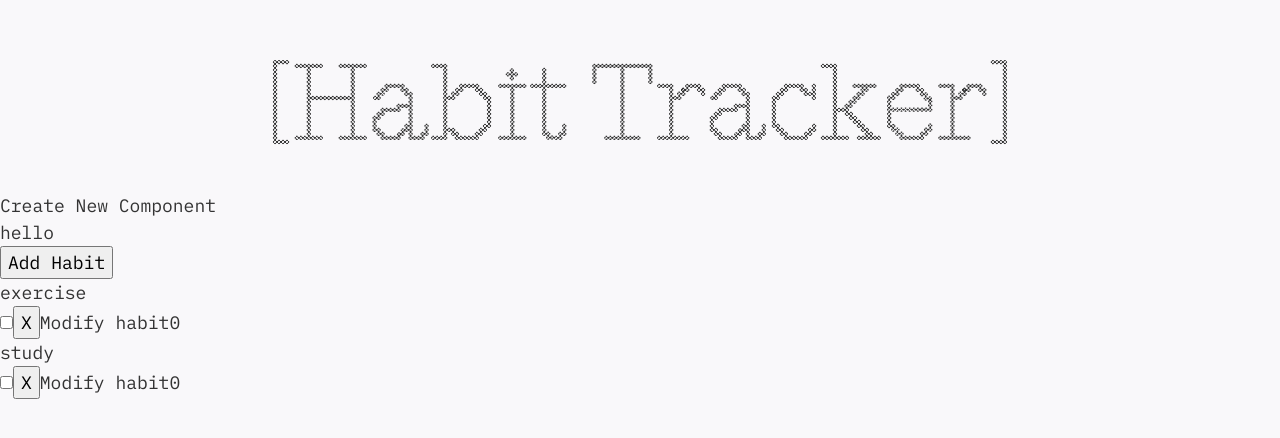
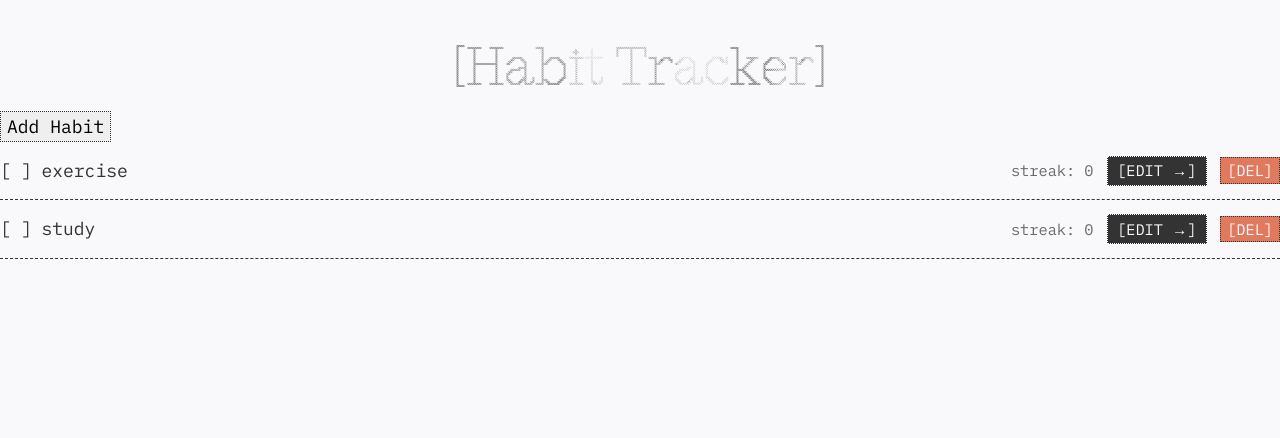
Before and after one commit to isurudotxyz/habit-tracker, a Next.js app: page / in a window 1280 px wide. Shown: the top 438 px of the page. Built offline with nearby package versions, Linux system fonts and the light colour scheme.

Commit message:
style: apply  styling to HabitCard

```diff
--- a/src/app/globals.css
+++ b/src/app/globals.css
@@ -55,6 +55,7 @@ button,
 textarea,
 select {
   font: inherit;
+  border: 1px dotted var(--color-border);
 }
 a {
   color: inherit;
--- a/src/app/page.js
+++ b/src/app/page.js
@@ -1,13 +1,11 @@
 import { Header } from "@/components/Header/Header";
 import HabitList from "./HabitList";
 import { HABIT } from "@/lib/mockData";
-import Link from "next/link";
 export default function Home() {
   return (
     <>
       <Header />
-      <Link href="/habits/new"> Create New Component</Link>
-      <div>hello</div>
+
       <HabitList habits={HABIT} />
     </>
   );
--- a/src/components/HabitCard/CompletionCheckbox.js
+++ b/src/components/HabitCard/CompletionCheckbox.js
@@ -1,6 +1,7 @@
 "use client";
 import { useState } from "react";
 import { markHabitComplete } from "@/lib/actions";
+import styles from "./CompletionCheckbox.module.css";
 export default function CompletionCheckbox({ habitId }) {
   const [isChecked, setIsChecked] = useState(false);
   function handleChange() {
@@ -9,5 +10,15 @@ export default function CompletionCheckbox({ habitId }) {
     newValue && markHabitComplete(habitId);
   }
 
-  return <input type="checkbox" checked={isChecked} onChange={handleChange} />;
+  return (
+    <label>
+      <input
+        className={styles.hiddenCheckBox}
+        type="checkbox"
+        checked={isChecked}
+        onChange={handleChange}
+      />
+      <span className={styles.bracketDisplay}></span>
+    </label>
+  );
 }
--- /dev/null
+++ b/src/components/HabitCard/CompletionCheckbox.module.css
@@ -0,0 +1,18 @@
+/* fix checkbox focusring */
+.hiddenCheckBox {
+  position: absolute;
+  opacity: 0;
+  width: 0;
+  height: 0;
+}
+label:has(.hiddenCheckBox:focus-visible) {
+  text-decoration: underline;
+}
+
+.bracketDisplay::before {
+  content: "[ ]";
+}
+
+.hiddenCheckBox:checked + .bracketDisplay::before {
+  content: "[x]";
+}
--- a/src/components/HabitCard/DeleteButton.js
+++ b/src/components/HabitCard/DeleteButton.js
@@ -2,10 +2,11 @@
 
 import { deleteHabit } from "@/lib/actions";
 import { startTransition } from "react";
-
+import styles from "./DeleteButton.module.css";
 export default function DeleteButton({ habitId, deleteFunction }) {
   return (
     <button
+      className={styles.deleteButton}
       onClick={() => {
         startTransition(() => {
           deleteFunction();
@@ -13,7 +14,7 @@ export default function DeleteButton({ habitId, deleteFunction }) {
         });
       }}
     >
-      X
+      [DEL]
     </button>
   );
 }
--- /dev/null
+++ b/src/components/HabitCard/DeleteButton.module.css
@@ -0,0 +1,6 @@
+.deleteButton {
+  cursor: pointer;
+  font-size: var(--font-size-sm);
+  color: var(--color-bg);
+  background-color: var(--color-danger);
+}
--- a/src/components/HabitCard/HabitCard.js
+++ b/src/components/HabitCard/HabitCard.js
@@ -2,15 +2,22 @@ import Link from "next/link";
 import CompletionCheckbox from "./CompletionCheckbox";
 import DeleteButton from "./DeleteButton";
 import { calculateStreak } from "@/lib/habits";
+import styles from "./HabitCard.module.css";
 export default function HabitCard({ habit, deleteFunction }) {
   const streak = calculateStreak(habit.id);
   return (
-    <>
-      <div>{habit.title}</div>
-      <CompletionCheckbox habitId={habit.id} />
-      <DeleteButton habitId={habit.id} deleteFunction={deleteFunction} />
-      <Link href={`/habits/${habit.id}/edit`}>Modify habit</Link>
-      {streak}
-    </>
+    <div className={styles.row}>
+      <div className={styles.left}>
+        <CompletionCheckbox habitId={habit.id} />
+        <span>{habit.title}</span>
+      </div>
+      <div className={styles.right}>
+        <span className={styles.streak}>streak: {streak}</span>
+        <Link className={styles.editLink} href={`/habits/${habit.id}/edit`}>
+          [EDIT →]
+        </Link>
+        <DeleteButton habitId={habit.id} deleteFunction={deleteFunction} />
+      </div>
+    </div>
   );
 }
--- a/src/components/HabitCard/HabitCard.module.css
+++ b/src/components/HabitCard/HabitCard.module.css
@@ -1,4 +1,30 @@
-.card {
-  padding: var(--spacing-md);
-  border: 1px solid var(--color-success);
+.row {
+  display: flex;
+  justify-content: space-between;
+  align-items: center;
+  padding: 0.75rem 0;
+  border-bottom: 1px dashed var(--color-border);
 }
+.left,
+.right {
+  display: flex;
+  align-items: center;
+  gap: 0.5rem;
+}
+.right {
+  gap: 0.75rem;
+}
+.editLink {
+  display: inline-block;
+  cursor: pointer;
+  font-family: var(--font-mono), monospace;
+  font-size: var(--font-size-sm);
+  color: var(--color-bg);
+  background-color: var(--color-text);
+  border: 1px dotted var(--color-bg);
+  padding: 0.15rem 0.5rem;
+}
+.streak {
+  font-size: var(--font-size-sm);
+  color: var(--color-muted);
+}
--- a/src/components/Header/Header.module.css
+++ b/src/components/Header/Header.module.css
@@ -6,6 +6,6 @@
 
 .title {
   font-family: var(--font-header);
-  font-size: 6rem;
+  font-size: 3rem;
   font-weight: normal;
 }
```
Also changed, not shown: src/app/page.module.css (deleted, +0 -142 lines), 1 other file (tests, documents, lock files or other folders).
